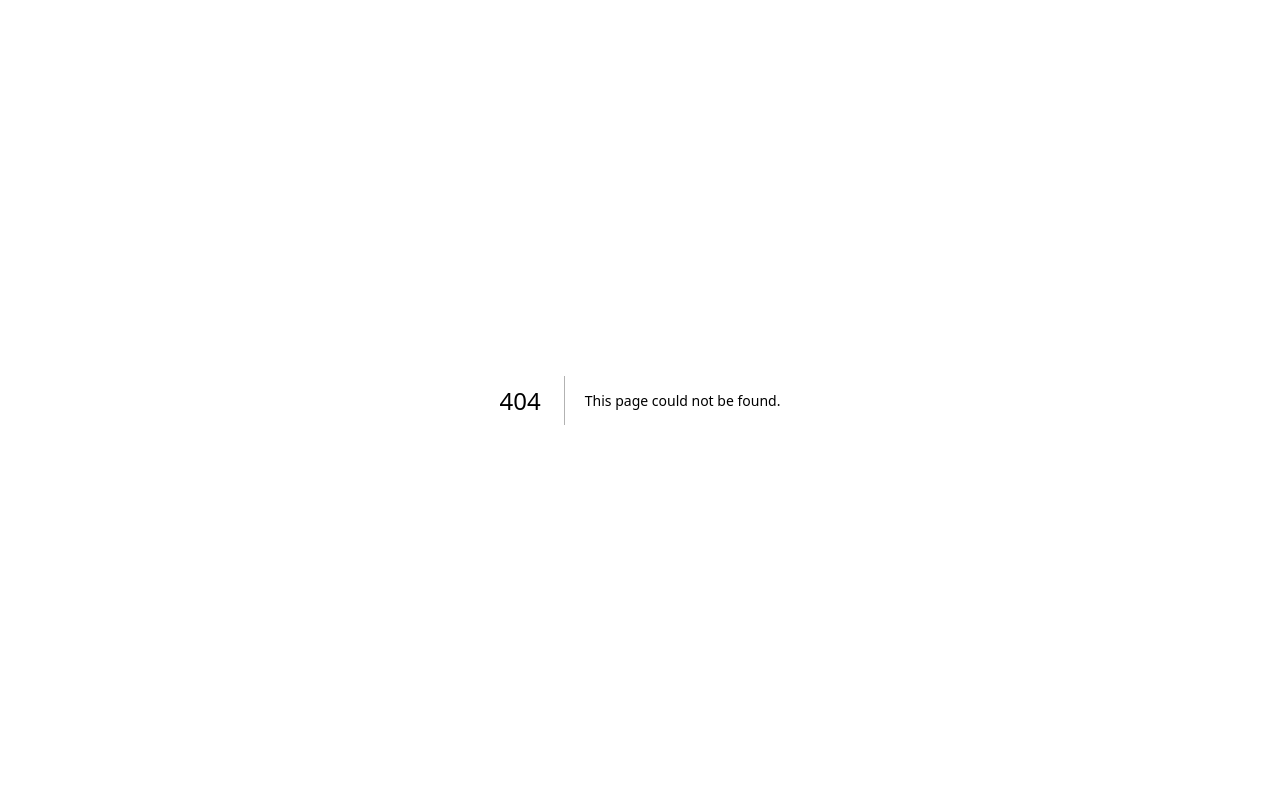
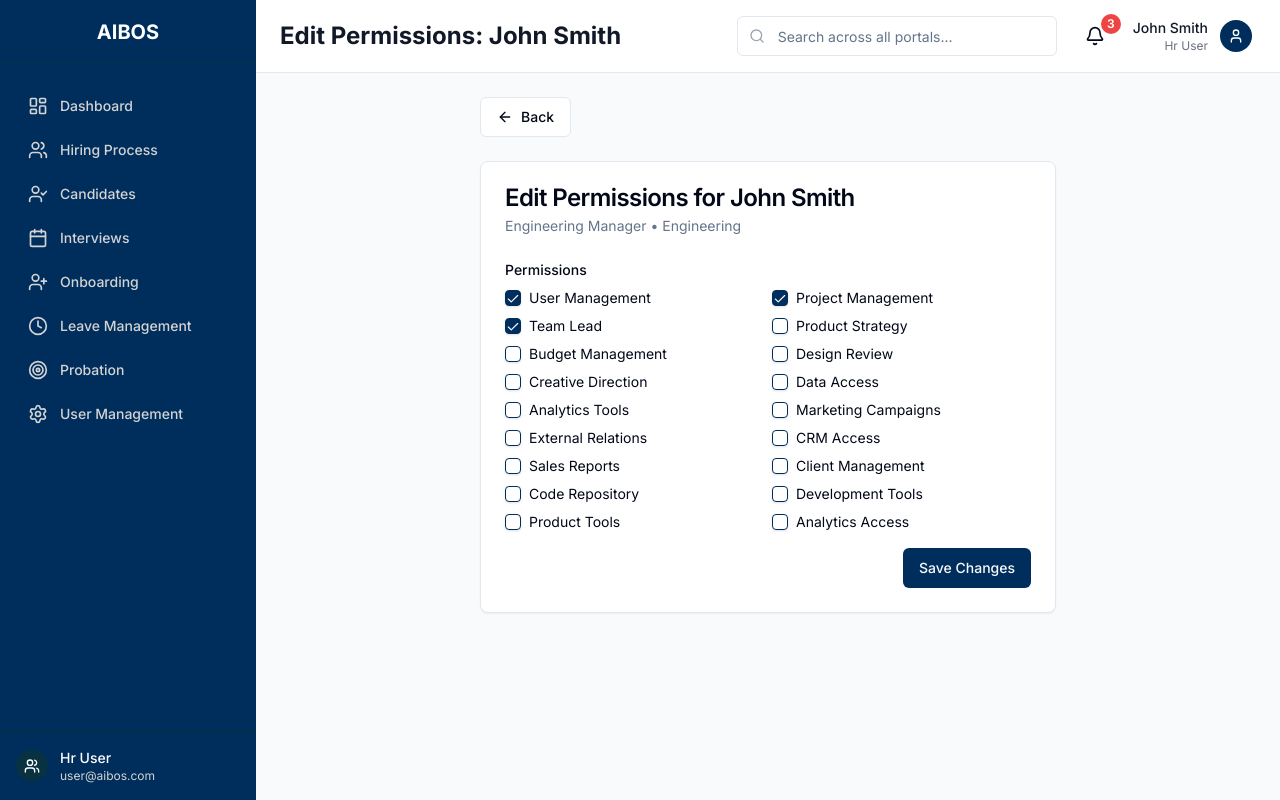
Before and after one commit to Landrian61/admin-portal-prototype, a Next.js app: page /hr/users/1/edit in a window 1280 px wide. Before the commit this address had no page. Built offline with nearby package versions, Linux system fonts and the light colour scheme.

Commit message:
feat: implement user editing functionality with permissions management in User Management

```diff
--- /dev/null
+++ b/src/app/hr/users/[id]/edit/page.tsx
@@ -0,0 +1,184 @@
+"use client";
+
+import { use, useState } from "react";
+import { useRouter } from "next/navigation";
+import { MainLayout } from "@/components/layout/main-layout";
+import { Card, CardContent, CardHeader, CardTitle, CardDescription } from "@/components/ui/card";
+import { Button } from "@/components/ui/button";
+import { Checkbox } from "@/components/ui/checkbox";
+import { ArrowLeft, CheckCircle } from "lucide-react";
+
+const users = [
+  {
+    id: 1,
+    name: "John Smith",
+    email: "john.smith@aibos.com",
+    position: "Engineering Manager",
+    department: "Engineering",
+    permissions: ["User Management", "Project Management", "Team Lead"]
+  },
+  {
+    id: 2,
+    name: "Sarah Wilson",
+    email: "sarah.wilson@aibos.com",
+    position: "Product Director",
+    department: "Product",
+    permissions: ["Product Strategy", "User Management", "Budget Management"]
+  },
+  {
+    id: 3,
+    name: "Mike Johnson",
+    email: "mike.johnson@aibos.com",
+    position: "Design Lead",
+    department: "Design",
+    permissions: ["Design Review", "Team Lead", "Creative Direction"]
+  },
+  {
+    id: 4,
+    name: "Lisa Chen",
+    email: "lisa.chen@aibos.com",
+    position: "Data Science Manager",
+    department: "Analytics",
+    permissions: ["Data Access", "Analytics Tools", "Team Lead"]
+  },
+  {
+    id: 5,
+    name: "Tom Anderson",
+    email: "tom.anderson@aibos.com",
+    position: "Marketing Director",
+    department: "Marketing",
+    permissions: ["Marketing Campaigns", "Budget Management", "External Relations"]
+  },
+  {
+    id: 6,
+    name: "Jane Davis",
+    email: "jane.davis@aibos.com",
+    position: "Sales Manager",
+    department: "Sales",
+    permissions: ["CRM Access", "Sales Reports", "Client Management"]
+  },
+  {
+    id: 7,
+    name: "Alice Johnson",
+    email: "alice.johnson@aibos.com",
+    position: "Software Engineer",
+    department: "Engineering",
+    permissions: ["Code Repository", "Development Tools"]
+  },
+  {
+    id: 8,
+    name: "Bob Smith",
+    email: "bob.smith@aibos.com",
+    position: "Product Manager",
+    department: "Product",
+    permissions: ["Product Tools", "Analytics Access"]
+  }
+];
+
+const allPermissions = [
+  "User Management",
+  "Project Management",
+  "Team Lead",
+  "Product Strategy",
+  "Budget Management",
+  "Design Review",
+  "Creative Direction",
+  "Data Access",
+  "Analytics Tools",
+  "Marketing Campaigns",
+  "External Relations",
+  "CRM Access",
+  "Sales Reports",
+  "Client Management",
+  "Code Repository",
+  "Development Tools",
+  "Product Tools",
+  "Analytics Access"
+];
+
+export default function EditUserPage({ params }: { params: Promise<{ id: string }> }) {
+  const { id } = use(params);
+  const router = useRouter();
+  const user = users.find((u) => u.id === Number(id));
+  const [selectedPermissions, setSelectedPermissions] = useState<string[]>(user ? user.permissions : []);
+  const [submitted, setSubmitted] = useState(false);
+
+  if (!user) {
+    return (
+      <MainLayout userRole="hr" title="Edit User">
+        <div className="text-center py-12">
+          <h2 className="text-2xl font-semibold mb-2">User not found</h2>
+          <Button onClick={() => router.back()} size="lg">
+            <ArrowLeft className="w-4 h-4 mr-2" />
+            Go Back
+          </Button>
+        </div>
+      </MainLayout>
+    );
+  }
+
+  if (submitted) {
+    return (
+      <MainLayout userRole="hr" title="Permissions Updated">
+        <div className="flex flex-col items-center justify-center py-16">
+          <CheckCircle className="w-16 h-16 text-green-500 mb-4" />
+          <h2 className="text-2xl font-semibold mb-2">Permissions Updated!</h2>
+          <p className="text-gray-600 mb-6">Permissions for {user.name} have been updated (not persisted).</p>
+          <Button onClick={() => router.push(`/hr/users`)} size="lg">
+            Back to User Management
+          </Button>
+        </div>
+      </MainLayout>
+    );
+  }
+
+  return (
+    <MainLayout userRole="hr" title={`Edit Permissions: ${user.name}`}>
+      <div className="max-w-xl mx-auto space-y-6">
+        <Button variant="outline" onClick={() => router.back()}>
+          <ArrowLeft className="w-4 h-4 mr-2" />
+          Back
+        </Button>
+        <Card>
+          <CardHeader>
+            <CardTitle>Edit Permissions for {user.name}</CardTitle>
+            <CardDescription>{user.position} • {user.department}</CardDescription>
+          </CardHeader>
+          <CardContent className="space-y-4">
+            <form
+              onSubmit={e => {
+                e.preventDefault();
+                setSubmitted(true);
+              }}
+              className="space-y-4"
+            >
+              <div>
+                <label className="block text-sm font-medium mb-2">Permissions</label>
+                <div className="grid grid-cols-1 sm:grid-cols-2 gap-2">
+                  {allPermissions.map((perm) => (
+                    <label key={perm} className="flex items-center space-x-2">
+                      <Checkbox
+                        checked={selectedPermissions.includes(perm)}
+                        onCheckedChange={checked => {
+                          if (checked) {
+                            setSelectedPermissions(prev => [...prev, perm]);
+                          } else {
+                            setSelectedPermissions(prev => prev.filter(p => p !== perm));
+                          }
+                        }}
+                      />
+                      <span className="text-sm">{perm}</span>
+                    </label>
+                  ))}
+                </div>
+              </div>
+              <div className="flex justify-end">
+                <Button type="submit">Save Changes</Button>
+              </div>
+            </form>
+          </CardContent>
+        </Card>
+      </div>
+    </MainLayout>
+  );
+}
--- a/src/app/hr/users/page.tsx
+++ b/src/app/hr/users/page.tsx
@@ -6,6 +6,7 @@ import { Badge } from "@/components/ui/badge"
 import { Button } from "@/components/ui/button"
 import { Input } from "@/components/ui/input"
 import { Plus, Search, Filter, User, Mail, Phone, MapPin, Calendar, Edit, Trash2, Lock, Unlock, Download, Shield } from "lucide-react"
+import { useRouter } from "next/navigation"
 
 const users = [
   {
@@ -142,6 +143,7 @@ const getRoleColor = (role: string) => {
 }
 
 export default function UserManagementPage() {
+  const router = useRouter();
   return (
     <MainLayout userRole="hr" title="User Management">
       <div className="space-y-6">
@@ -247,7 +249,12 @@ export default function UserManagementPage() {
 
                 {/* Actions */}
                 <div className="flex space-x-2 pt-2">
-                  <Button size="sm" variant="outline" className="flex-1">
+                  <Button
+                    size="sm"
+                    variant="outline"
+                    className="flex-1"
+                    onClick={() => router.push(`/hr/users/${user.id}/edit`)}
+                  >
                     <Edit className="w-4 h-4 mr-1" />
                     Edit
                   </Button>
```
